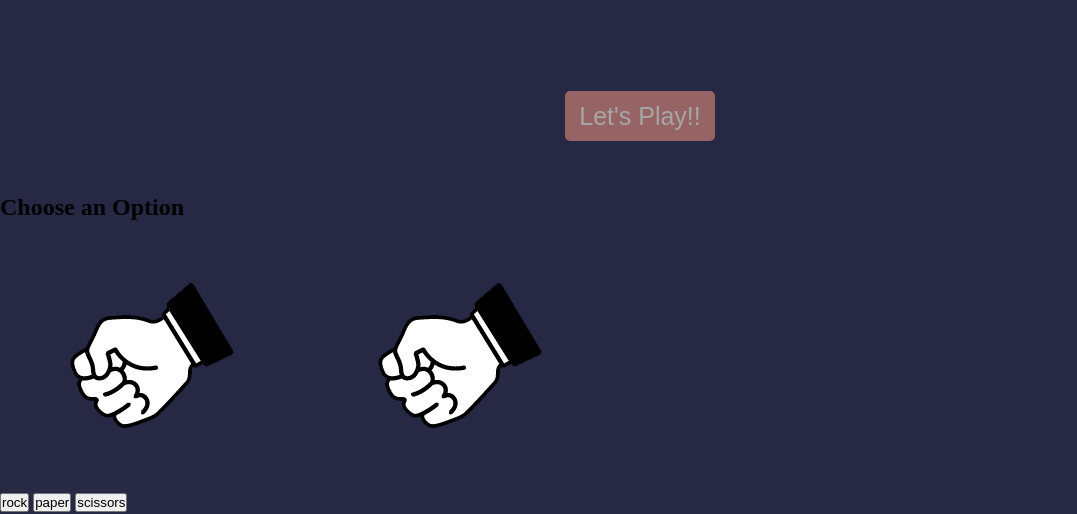
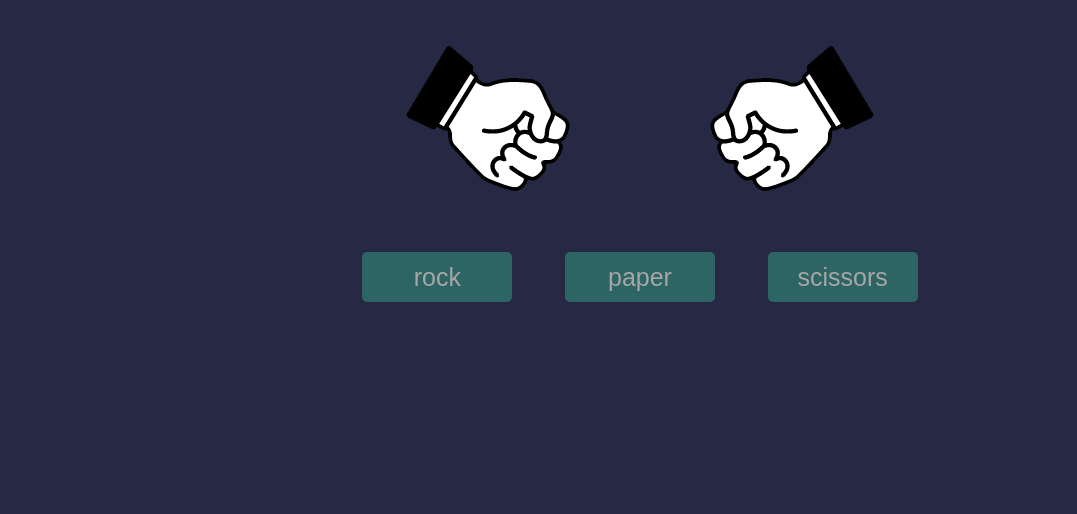
Before and after one commit to Toguro85/Rock-paper-scissor-game, a plain HTML site: page index.html in a window 1280 px wide. Shown: the part 286-800 px from the top of the page, without its empty margins (0-1077 px from the left). Drawn offline with Linux system fonts and the light colour scheme.

Commit message:
Update Css

```diff
--- a/style.css
+++ b/style.css
@@ -30,24 +30,59 @@ section{
 
 .intro{
   color: rgb(166,166,166);
-  height: 40vh;
+  height: 50vh;
   display: flex;
   flex-direction: column;
   align-items: center;
   justify-content: space-around;
+  opacity: 0;
 }
 
 .intro h1{
   font-size: 50px;
 }
 
-.intro button{
+.intro button, .match button{
   background: none;
   color: rgb(166,166,166);
   border: none;
   width: 150px;
   height: 50px;
   font-size: 25px;
-  background: rgb(150,100,100);
+  background: rgb(45,100,100);
   border-radius: 5px;
+  cursor: pointer;
 }
+
+.match{
+  position: absolute;
+  top: 50%;
+  left: 50%;
+  transform: translate(-50%,-50%);
+}
+
+.winner{
+  color: rgb(166,166,166);
+  text-align: center;
+  font-size: 50px;
+}
+
+.hands, .options{
+  display: flex;
+  justify-content: space-around;
+  align-items: center;
+}
+
+.player-hand{
+  transform: rotateY(180deg);
+}
+
+.div.fadeOut {
+  opacity: 0;
+  pointer-events: none;
+}
+
+.div.fadeIn{
+  opacity: 1;
+  pointer-events: all;
+}
```
